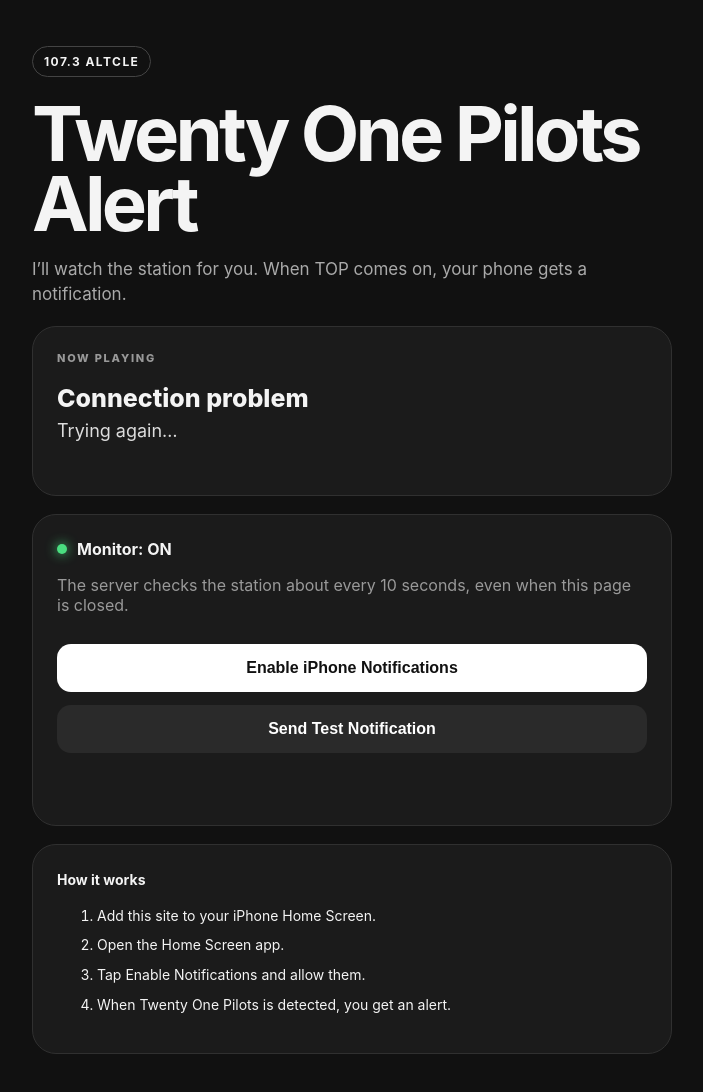
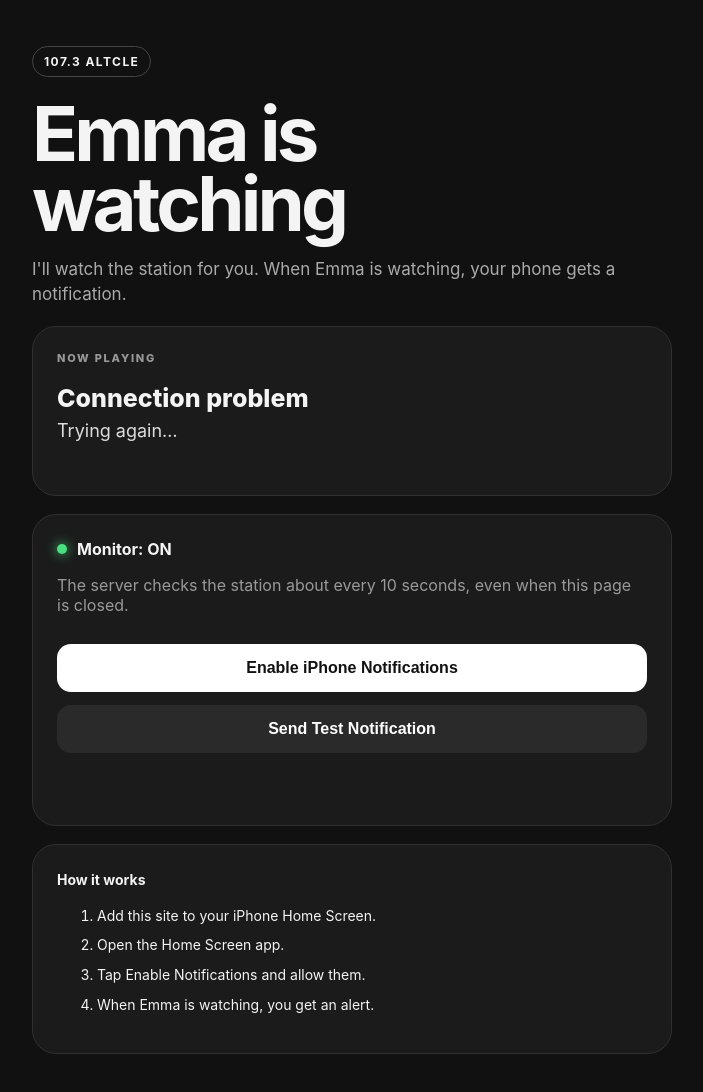
Before and after one commit to KingCj18/Alert, a website: page public/index.html in a window 1280 px wide. Shown: the whole page, without its empty margins (288-991 px from the left). Drawn offline with Linux system fonts and the light colour scheme; no server answers.

Commit message:
Update title and content for Emma's notifications

```diff
--- a/public/index.html
+++ b/public/index.html
@@ -7,7 +7,7 @@
   <meta name="apple-mobile-web-app-capable" content="yes">
   <meta name="apple-mobile-web-app-status-bar-style" content="black-translucent">
   <meta name="apple-mobile-web-app-title" content="TOP Alert">
-  <title>TOP Alert — 107.3 ALTCLE</title>
+  <title>Emma is watching — 107.3 ALTCLE</title>
   <link rel="manifest" href="/manifest.webmanifest">
   <link rel="apple-touch-icon" href="/icon-192.png">
   <link rel="stylesheet" href="/styles.css">
@@ -15,8 +15,8 @@
 <body>
   <main class="wrap">
     <div class="badge">107.3 ALTCLE</div>
-    <h1>Twenty One Pilots<br>Alert</h1>
-    <p class="sub">I’ll watch the station for you. When TOP comes on, your phone gets a notification.</p>
+    <h1>Emma is<br>watching</h1>
+    <p class="sub">I'll watch the station for you. When Emma is watching, your phone gets a notification.</p>
 
     <section class="card now">
       <div class="label">NOW PLAYING</div>
@@ -40,11 +40,11 @@
     <section class="card small">
       <strong>How it works</strong>
       <ol>
-        <li>Add this site to your iPhone Home Screen.</li>
-        <li>Open the Home Screen app.</li>
-        <li>Tap Enable Notifications and allow them.</li>
-        <li>When Twenty One Pilots is detected, you get an alert.</li>
-      </ol>
+  <li>Add this site to your iPhone Home Screen.</li>
+  <li>Open the Home Screen app.</li>
+  <li>Tap Enable Notifications and allow them.</li>
+  <li>When Emma is watching, you get an alert.</li>
+</ol>
     </section>
   </main>
   <script src="/app.js"></script>
```
